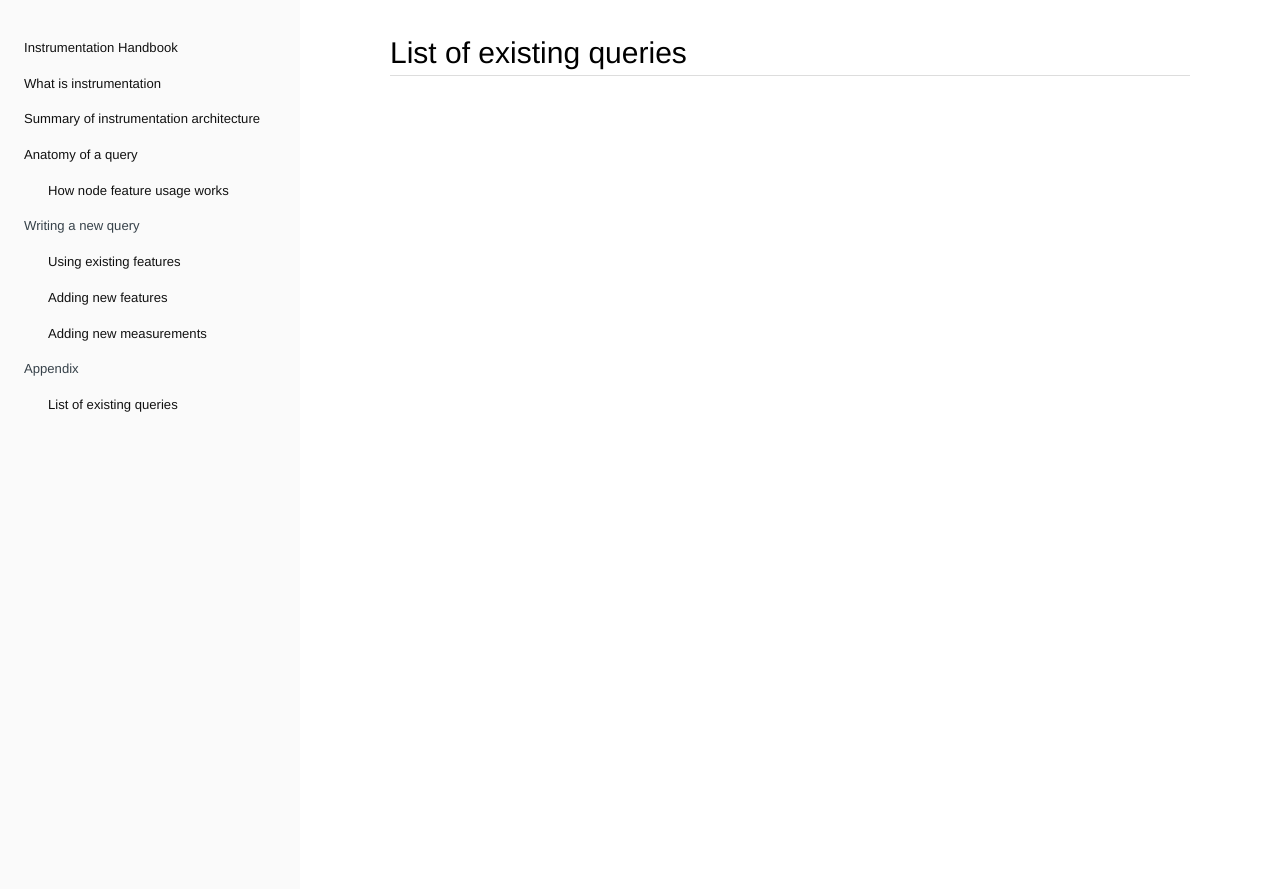
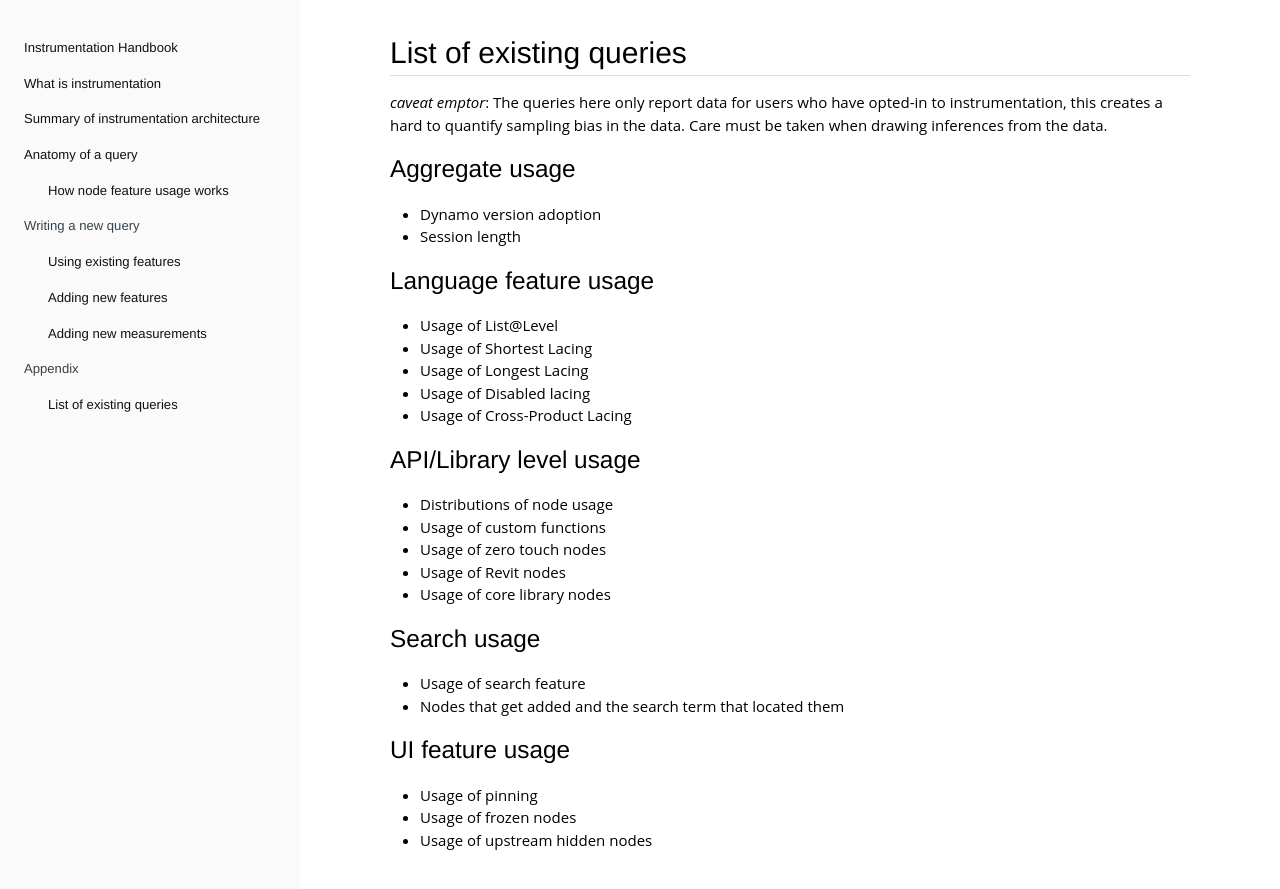
Before and after one commit to DynamoDS/Coulomb, a Jekyll site: the page built from docs/pages/05-appendix/01-list-of-existing-queries.md, in a window 1280 px wide. Shown: the top 889 px of the page. Built offline with Jekyll 4.4.1, drawn with Linux system fonts in a browser that asks for light colours.

Commit message:
Update 01-list-of-existing-queries.md

```diff
--- a/docs/pages/05-appendix/01-list-of-existing-queries.md
+++ b/docs/pages/05-appendix/01-list-of-existing-queries.md
@@ -3,3 +3,32 @@ layout: page
 title: List of existing queries
 permalink: /05-appendix/01-list-of-existing-queries/
 ---
+
+*caveat emptor*: The queries here only report data for users who have opted-in to instrumentation, this creates a hard to quantify sampling bias in the data. Care must be taken when drawing inferences from the data.
+
+## Aggregate usage
+  - Dynamo version adoption
+  - Session length
+
+## Language feature usage
+  - Usage of List@Level
+  - Usage of Shortest Lacing
+  - Usage of Longest Lacing
+  - Usage of Disabled lacing
+  - Usage of Cross-Product Lacing
+
+## API/Library level usage
+  - Distributions of node usage
+  - Usage of custom functions
+  - Usage of zero touch nodes
+  - Usage of Revit nodes
+  - Usage of core library nodes
+
+## Search usage
+  - Usage of search feature
+  - Nodes that get added and the search term that located them
+
+## UI feature usage
+  - Usage of pinning
+  - Usage of frozen nodes
+  - Usage of upstream hidden nodes
```
